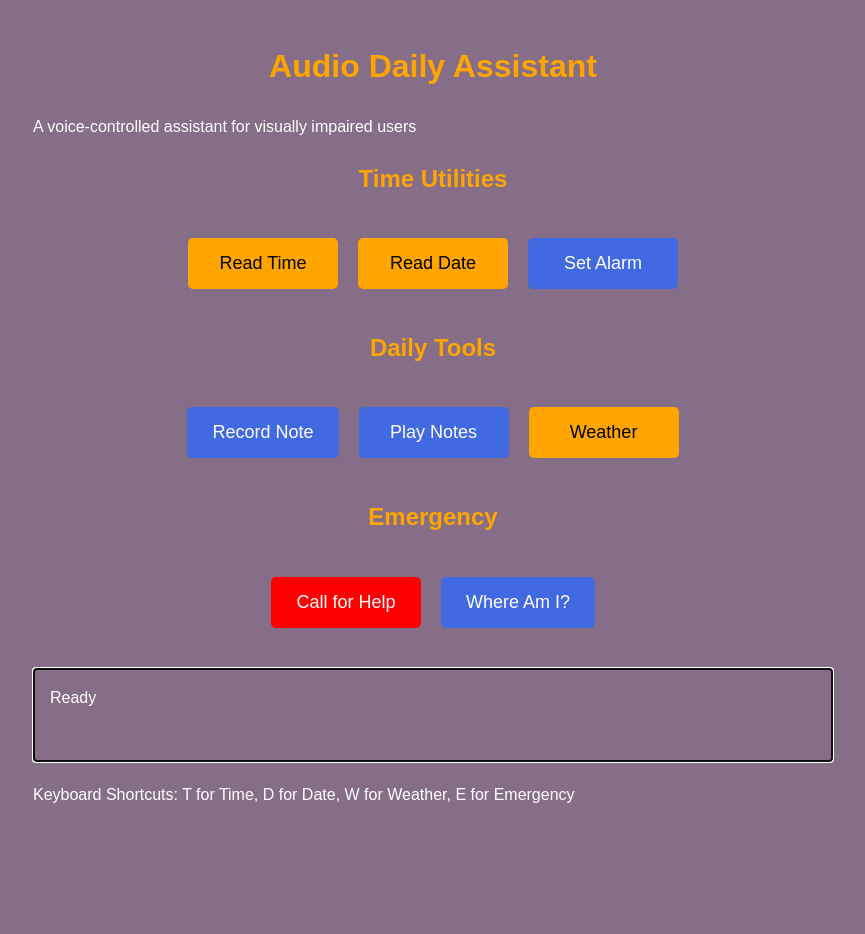
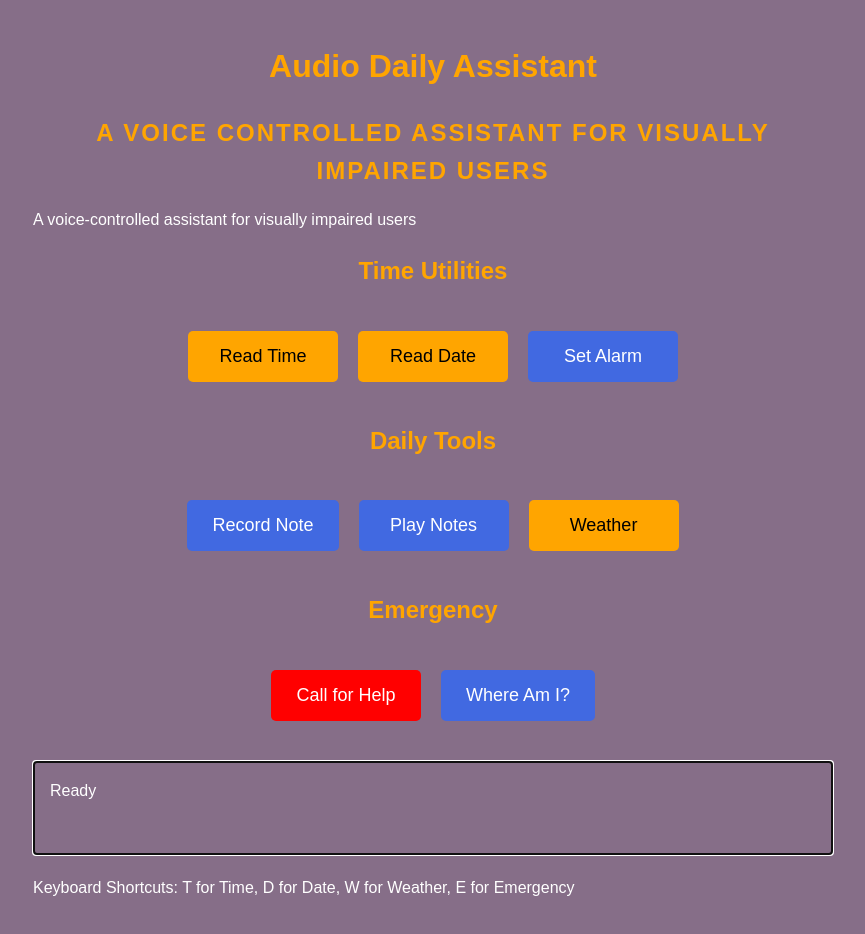
Before and after one commit to mohamedriyas-07/voice-assistant, a plain HTML site: page index.html in a window 1280 px wide. Shown: the whole page, without its empty margins (207-1072 px from the left). Before the commit the page ends 843 px from the top, so only its background shows below. Drawn offline with Linux system fonts and the light colour scheme.

Commit message:
Update index.html

```diff
--- a/index.html
+++ b/index.html
@@ -28,6 +28,15 @@
       color: var(--primary);
       text-align: center;
     }
+    .topic {
+  text-align: center;
+  font-size: 24px;
+  font-weight: bold;
+  margin: 10px 0;
+  color: var(--primary);
+  text-transform: uppercase;
+  letter-spacing: 2px;
+}
 
     button, .button {
       background: var(--primary);
@@ -97,9 +106,10 @@
 </head>
 <body>
   <header>
-    <h1 tabindex="0">Audio Daily Assistant</h1>
-    <p tabindex="0">A voice-controlled assistant for visually impaired users</p>
-  </header>
+  <h1 tabindex="0">Audio Daily Assistant</h1>
+  <div class="topic" tabindex="0">A VOICE CONTROLLED ASSISTANT FOR VISUALLY IMPAIRED USERS</div>
+  <p tabindex="0">A voice-controlled assistant for visually impaired users</p>
+</header>
 
   <main>
     <section aria-labelledby="time-heading">
@@ -338,4 +348,5 @@
     }, 60000);
   </script>
 </body>
+
 </html>
```
